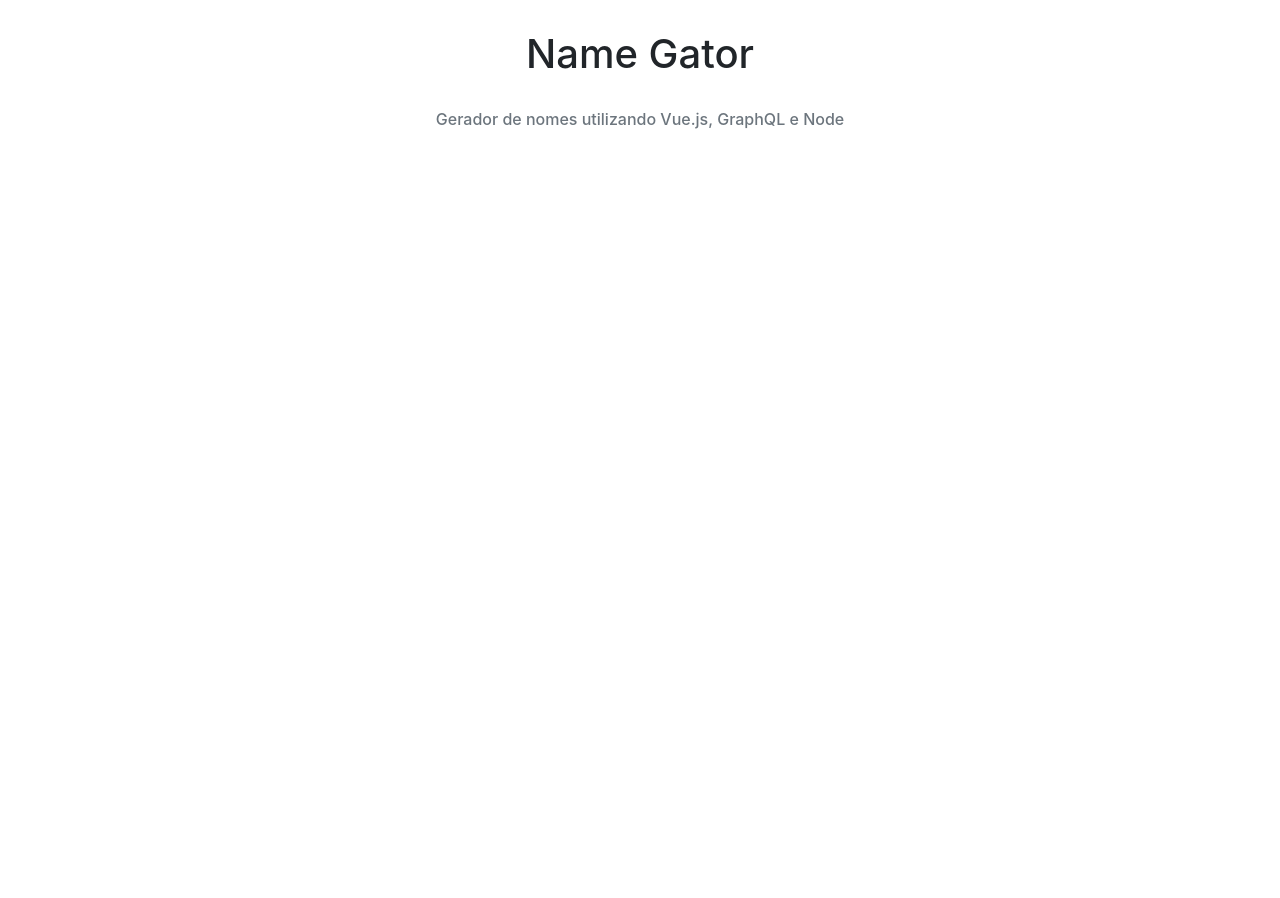
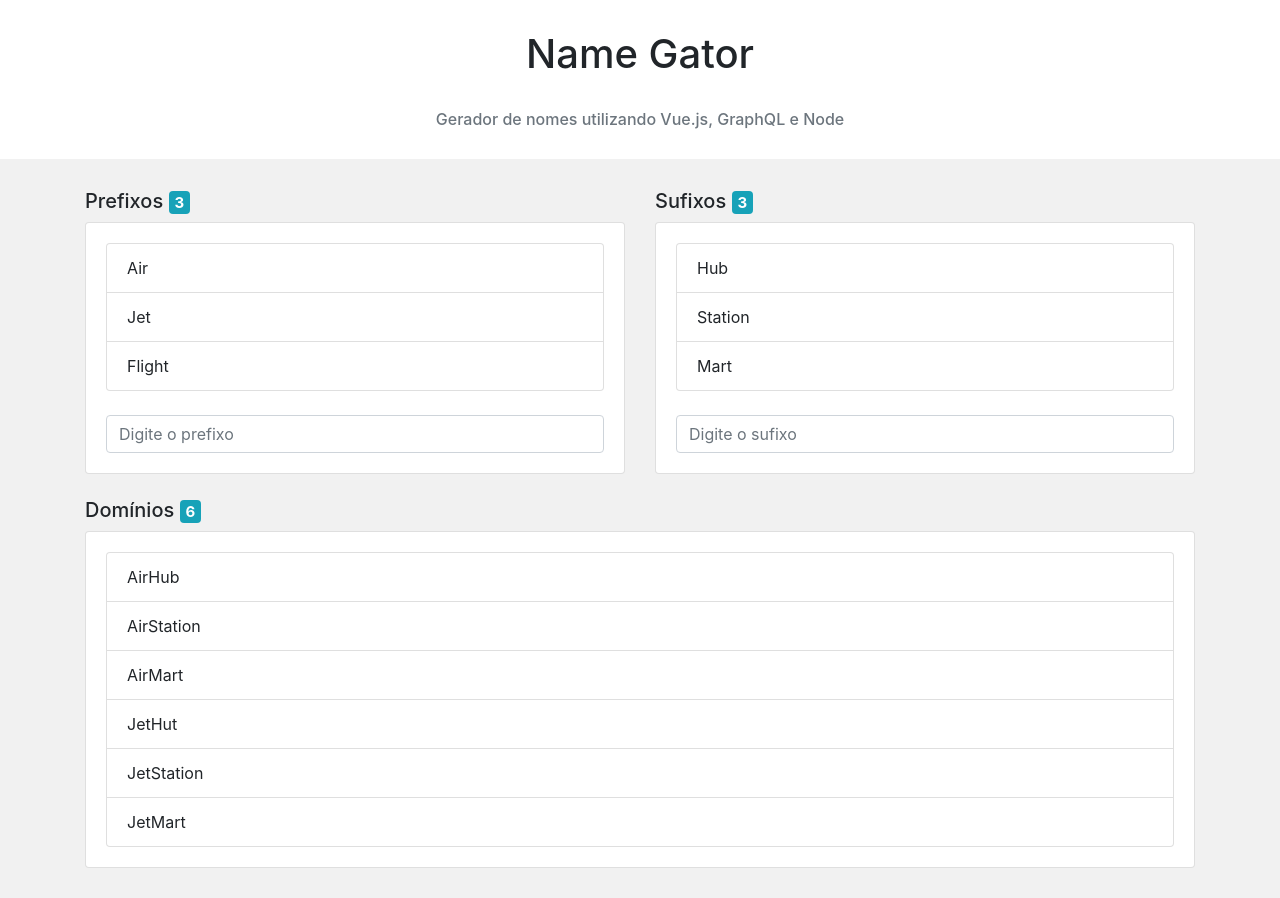
Before and after one commit to JrzenonDev/gerador-nomes-vue, a Vue app: page / in a window 1280 px wide. Before the commit the page ends 800 px from the top, so only its background shows below. Built offline with nearby package versions, Linux system fonts and the light colour scheme.

Commit message:
iniciando layout, populando com dados utilizando o vue

```diff
--- a/src/App.vue
+++ b/src/App.vue
@@ -1,10 +1,67 @@
 <template>
-  <div id="slogan">
-    <div class="text-center">
+  <div>
+
+    <div id="slogan" class="text-center">
       <h1>Name Gator</h1>
       <br>
       <h6 class="text-secondary">Gerador de nomes utilizando Vue.js, GraphQL e Node</h6>
     </div>
+
+    <div id="main">
+      <div class="container">
+        <div class="row">
+          <div class="col-md">
+
+            <h5>Prefixos <span class="badge badge-info">{{ prefixes.length }}</span> </h5>
+            <div class="card">
+              <div class="card-body">
+                <ul class="list-group">
+                  <li class="list-group-item" v-for="prefix in prefixes" v-bind:key="prefix">
+                    {{ prefix }}
+                  </li>
+                </ul>
+                <br>
+                <input type="text" class="form-control" placeholder="Digite o prefixo" />
+              </div>
+            </div>
+
+          </div>
+
+          <div class="col-md">
+
+            <h5>Sufixos <span class="badge badge-info">{{ sufixes.length }}</span></h5>
+            <div class="card">
+              <div class="card-body">
+                <ul class="list-group">
+                  <li class="list-group-item" v-for="sufix in sufixes" v-bind:key="sufix">
+                    {{ sufix }}
+                  </li>
+                </ul>
+                <br>
+                <input type="text" class="form-control" placeholder="Digite o sufixo" />
+              </div>
+            </div>
+
+          </div>
+
+
+        </div>
+
+        <br>
+        <h5>Domínios <span class="badge badge-info">{{ domains.length }}</span></h5>
+        <div class="card">
+          <div class="card-body">
+            <ul class="list-group">
+              <li class="list-group-item" v-for="domain in domains" v-bind:key="domain">
+                {{ domain }}
+              </li>
+            </ul>
+          </div>
+        </div>
+
+      </div>
+    </div>
+
   </div>
 </template>
 
@@ -14,6 +71,13 @@ import 'font-awesome/css/font-awesome.css';
 
 export default {
   name: 'app',
+  data: function () {
+    return {
+      prefixes: ['Air', 'Jet', 'Flight'],
+      sufixes: ['Hub', 'Station', 'Mart'],
+      domains: ['AirHub', 'AirStation', 'AirMart', 'JetHut', 'JetStation', 'JetMart']
+    };
+  }
 }
 </script>
 
@@ -22,4 +86,9 @@ export default {
     margin-top: 30px;
     margin-bottom: 30px;
   }
+  #main {
+    background-color: #f1f1f1;
+    padding-top: 30px;
+    padding-bottom: 30px;
+  }
 </style>
```
